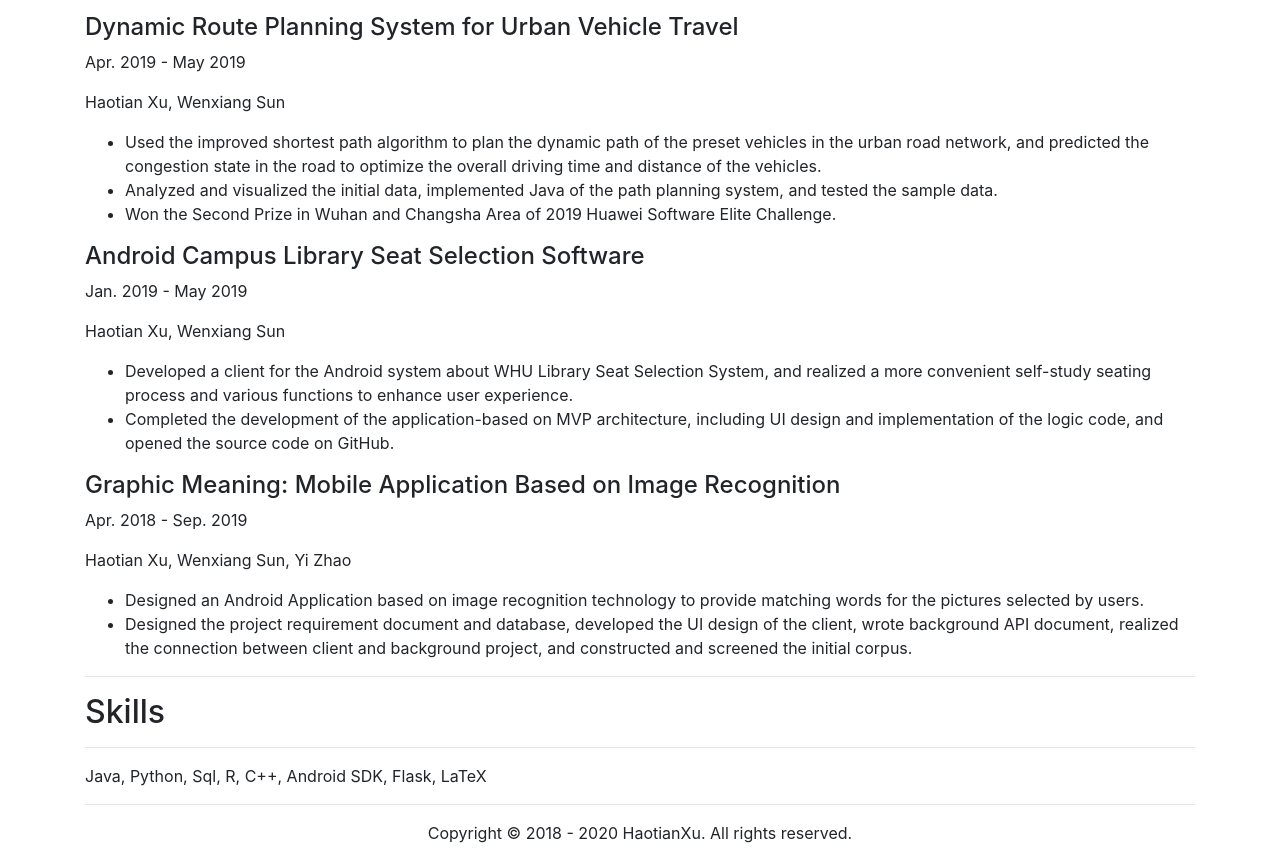
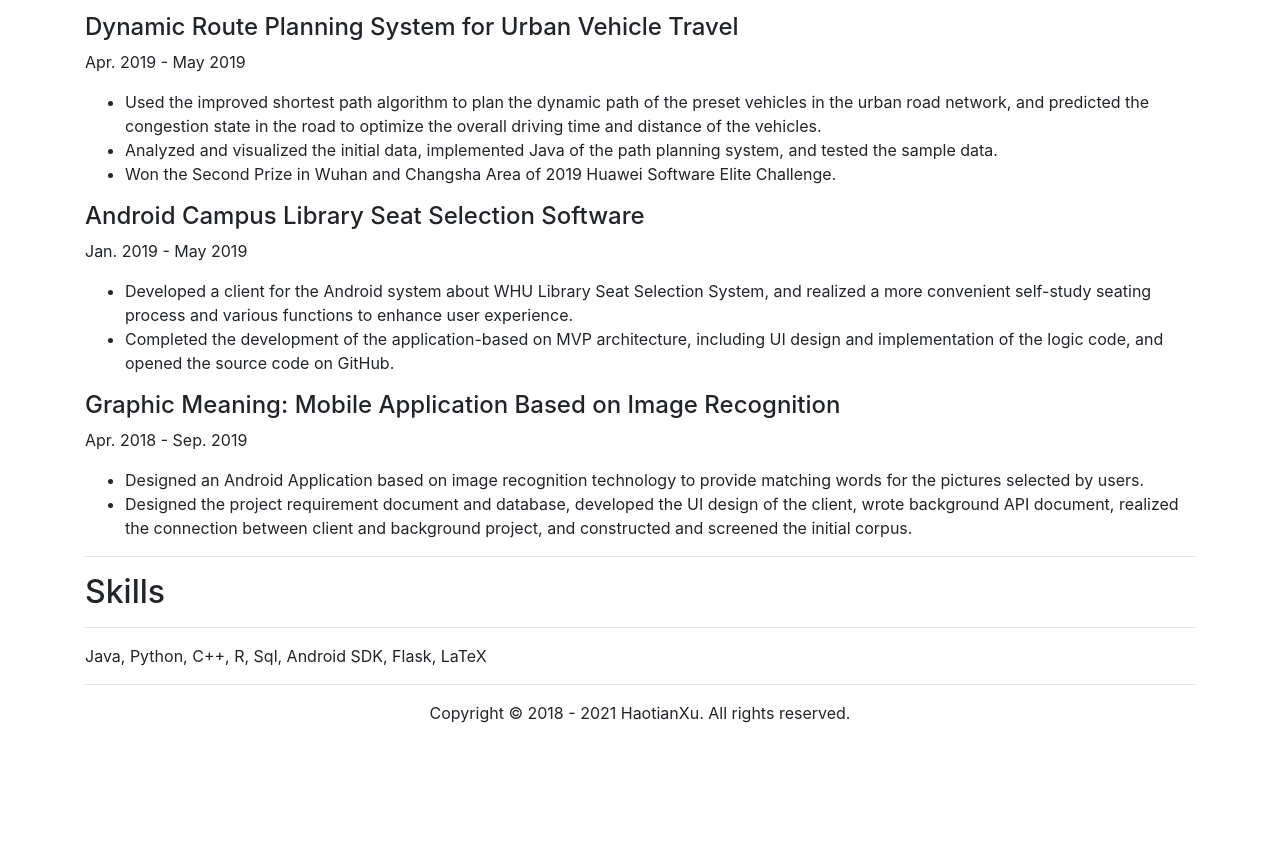
Before and after one commit to tommyxu97/tommyxu97.gitHub.io, a plain HTML site: page index.html in a window 1280 px wide. Shown: the part 988-1849 px from the top of the page. After the commit the page ends 1729 px from the top, so only its background shows below. Drawn offline with nearby package versions, Linux system fonts and the light colour scheme.

Commit message:
Update index.html

```diff
--- a/index.html
+++ b/index.html
@@ -96,7 +96,6 @@
         <div>
           <h4>Dynamic Route Planning System for Urban Vehicle Travel</h4>
           <p>Apr. 2019 - May 2019</p>
-          <p>Haotian Xu, Wenxiang Sun</p>
           <ul>
             <li>Used the improved shortest path algorithm to plan the dynamic path of the preset vehicles in the urban road network,
               and predicted the congestion state in the road to optimize the overall driving time and distance of the vehicles.</li>
@@ -108,7 +107,6 @@
         <div>
           <h4>Android Campus Library Seat Selection Software</h4>
           <p>Jan. 2019 - May 2019</p>
-          <p>Haotian Xu, Wenxiang Sun</p>
           <ul>
             <li>Developed a client for the Android system about WHU Library Seat Selection System,
               and realized a more convenient self-study seating process and various functions to enhance user experience.</li>
@@ -120,7 +118,6 @@
         <div>
           <h4>Graphic Meaning: Mobile Application Based on Image Recognition</h4>
           <p>Apr. 2018 - Sep. 2019</p>
-          <p>Haotian Xu, Wenxiang Sun, Yi Zhao</p>
           <ul>
             <li>Designed an Android Application based on image recognition technology to provide matching words for the pictures selected by users.</li>
             <li> Designed the project requirement document and database, developed the UI design of the client, wrote background API document,
@@ -133,7 +130,7 @@
       <hr>
       <h2>Skills</h2>
       <hr>
-      Java, Python, Sql, R, C++, Android SDK, Flask, LaTeX
+      Java, Python, C++, R, Sql, Android SDK, Flask, LaTeX
 
       <!-- Footer -->
       <hr>
@@ -141,7 +138,7 @@
         <div class="container">
           <div class="row">
             <div class="col-12">
-              <p>Copyright © 2018 - 2020 HaotianXu. All rights reserved.</p>
+              <p>Copyright © 2018 - 2021 HaotianXu. All rights reserved.</p>
             </div>
           </div>
         </div>
```
